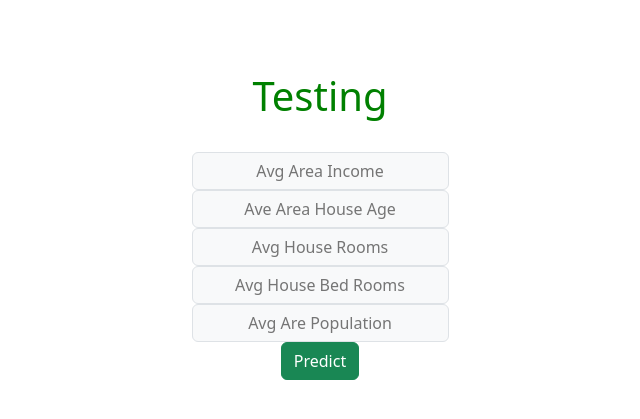
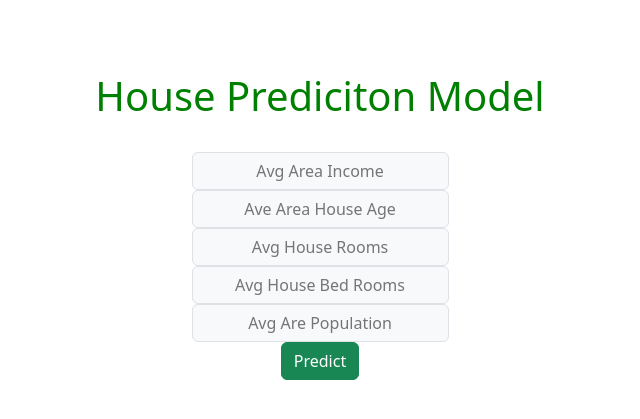
Before and after one commit to Vazimax/house_prediction_flask, a Flask app: page / in a window 1280 px wide. Shown: the top 419 px of the page, without its empty margins (320-960 px from the left). Run offline with Flask 2, Linux system fonts and the light colour scheme; parts of the project's set-up code (start-up, migrations or seed data) failed here and were passed over.

Commit message:
edited html page

```diff
--- a/templates/home.html
+++ b/templates/home.html
@@ -13,7 +13,7 @@
     <br>
     <br>
    <center>
-        <h1 style="color:green">Testing</h1>
+        <h1 style="color:green">House Prediciton Model</h1>
         <br>
         <form action="{{url_for('predict')}}" method="post">
             <input class="input-group-text" placeholder="Avg Area Income" type="text" name="income"></input>
```
